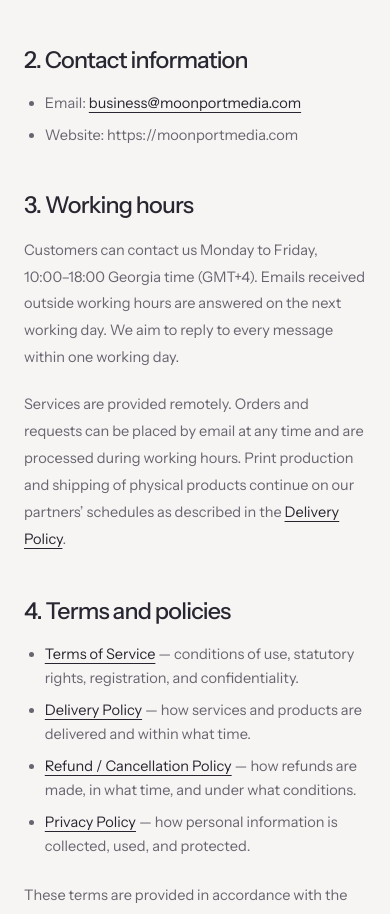
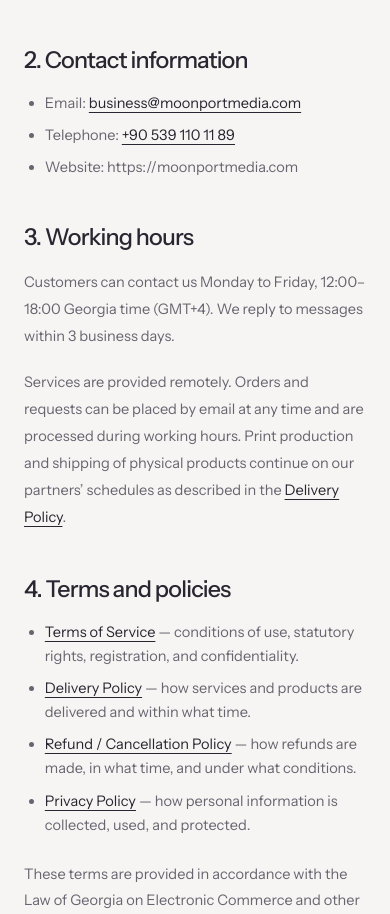
Before and after one commit to CowboyBebop/moonportmedia-website, a Next.js app: page /legal in a window 390 px wide. Shown: the part 821-1735 px from the top of the page. Built offline with nearby package versions, Linux system fonts and the light colour scheme.

Commit message:
Add company phone, set working hours to 12:00-18:00 and 3-day replies

```diff
--- a/content/company.ts
+++ b/content/company.ts
@@ -7,11 +7,9 @@
   registrationDate: "15 January 2026",
   registeringAuthority: "LEPL National Agency of Public Registry, Georgia",
   email: "business@moonportmedia.com",
-  // Leave empty until a monitored number is confirmed; pages hide it when blank.
-  phone: "",
-  hours: "Monday to Friday, 10:00–18:00 Georgia time (GMT+4)",
-  responseTime:
-    "Emails received outside working hours are answered on the next working day.",
+  phone: "+90 539 110 11 89",
+  hours: "Monday to Friday, 12:00–18:00 Georgia time (GMT+4)",
+  responseTime: "We reply to messages within 3 business days.",
   country: "Georgia",
   url: "https://moonportmedia.com",
   policyDate: "30 September 2026",
--- a/pages/legal.tsx
+++ b/pages/legal.tsx
@@ -39,8 +39,7 @@
       <section>
         <h2>3. Working hours</h2>
         <p>
-          Customers can contact us {company.hours}. {company.responseTime} We
-          aim to reply to every message within one working day.
+          Customers can contact us {company.hours}. {company.responseTime}
         </p>
         <p>
           Services are provided remotely. Orders and requests can be placed by
```
